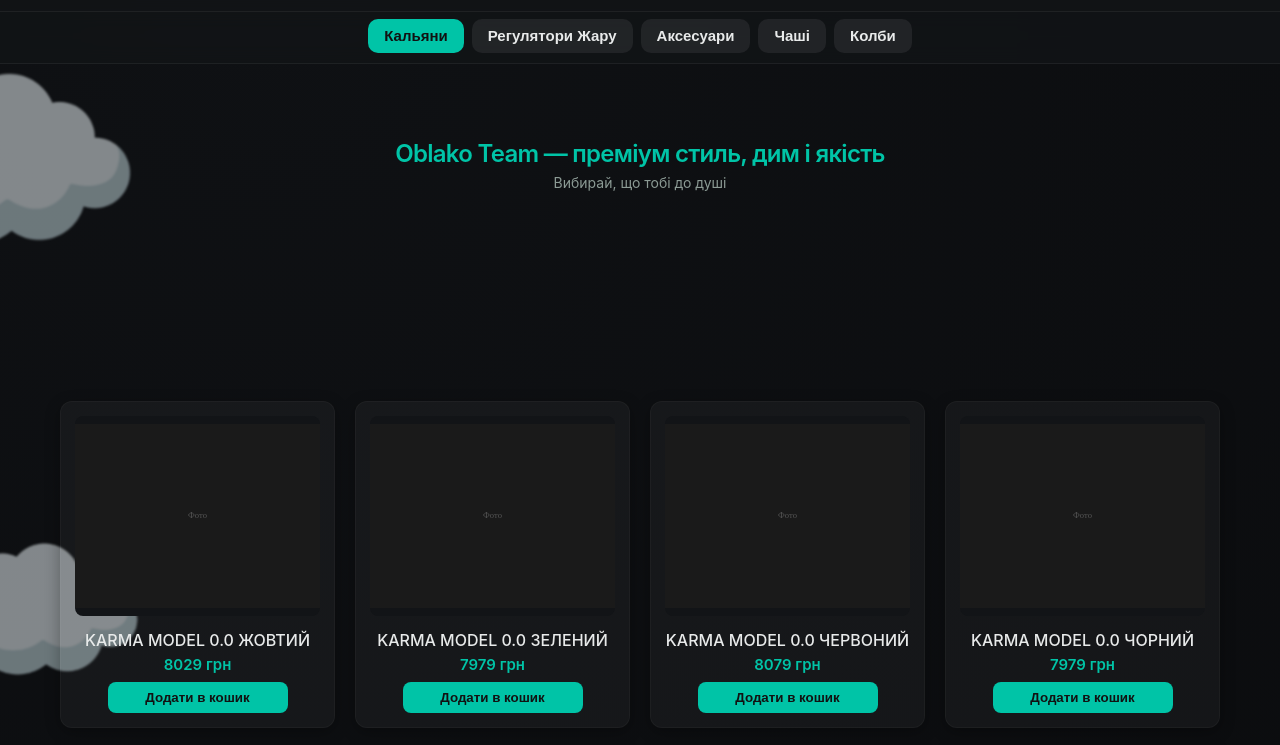
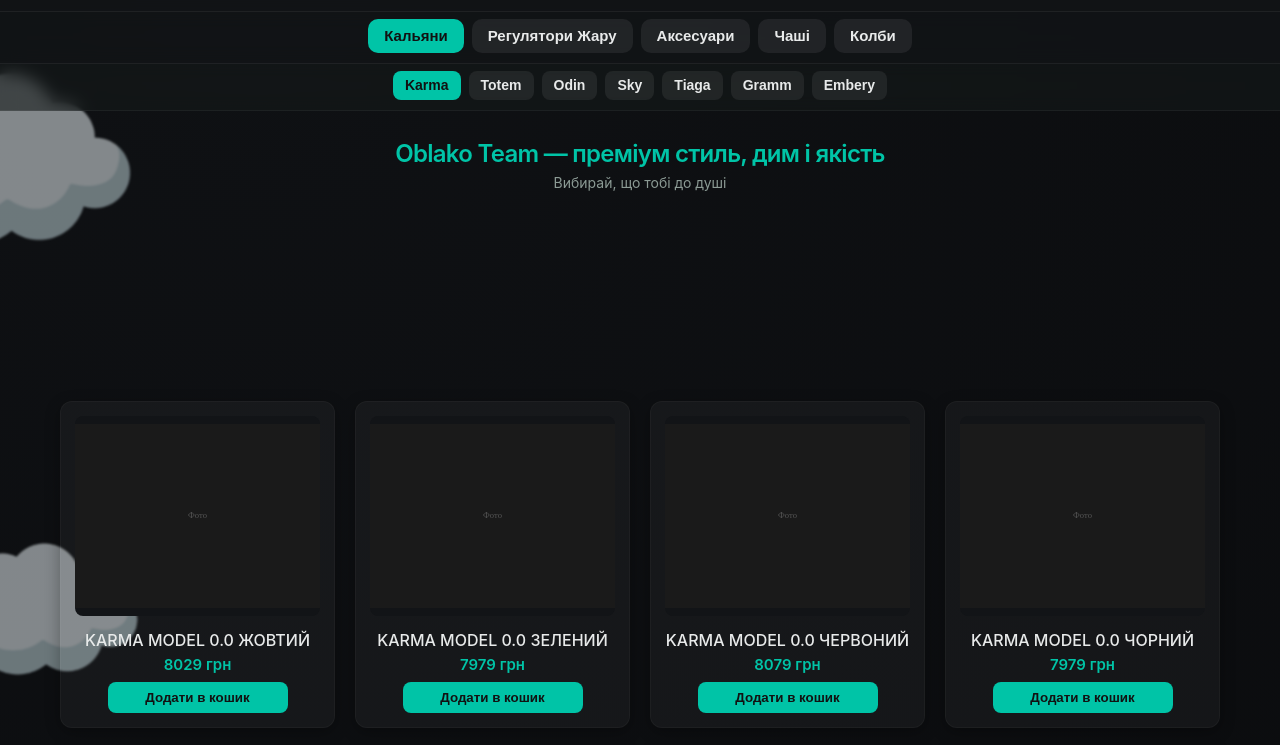
Before and after one commit to tzspjkbgjc-spec/OblakoTest, a plain HTML site: page index.html in a window 1280 px wide. Shown: the part 51-796 px from the top of the page. Drawn offline with Linux system fonts and the light colour scheme.

Commit message:
Update index.html

```diff
--- a/index.html
+++ b/index.html
@@ -24,13 +24,24 @@
     </button>
   </header>
 
-  <!-- вкладки категорий -->
+  <!-- основные вкладки -->
   <nav class="tabs">
     <button data-category="hookahs" class="tab active">Кальяни</button>
     <button data-category="heat" class="tab">Регулятори Жару</button>
     <button data-category="access" class="tab">Аксесуари</button>
     <button data-category="bowls" class="tab">Чаші</button>
     <button data-category="vases" class="tab">Колби</button>
+  </nav>
+
+  <!-- вложенные вкладки брендов кальянов -->
+  <nav id="brand-tabs" class="brand-tabs">
+    <button class="brand-tab active" data-brand="karma">Karma</button>
+    <button class="brand-tab" data-brand="totem">Totem</button>
+    <button class="brand-tab" data-brand="odin">Odin</button>
+    <button class="brand-tab" data-brand="sky">Sky</button>
+    <button class="brand-tab" data-brand="tiaga">Tiaga</button>
+    <button class="brand-tab" data-brand="gramm">Gramm</button>
+    <button class="brand-tab" data-brand="embery">Embery</button>
   </nav>
 
   <!-- контент -->
```
